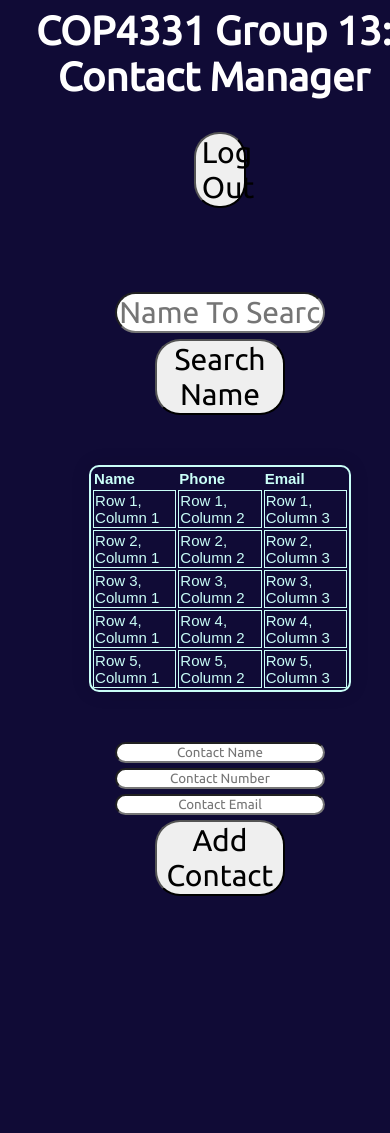
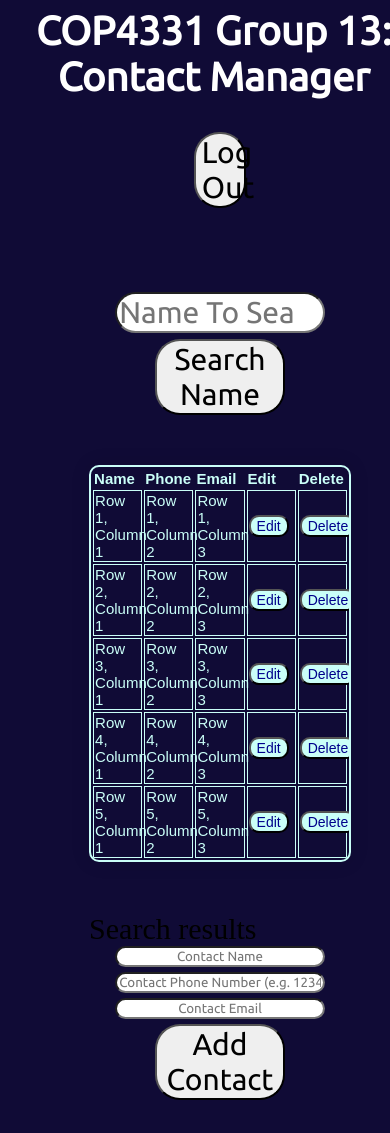
Before and after one commit to CATastrophic141/COP4331-F2023-G13-LAMP, a PHP site: page /html/search.html in a window 390 px wide. Before the commit the page ends 896 px from the top, so only its background shows below. Run offline with PHP 8.4, Linux system fonts and the light colour scheme.

Commit message:
Added columns to search table with buttons for edit/delete contact in each row; yet to create JavaScript to enable functionality. Changed input type of search bar to 'Search', phone number box to 'tel', and email box to 'email'. Added phone number patterns to phone number box; can be removed if they prove to not work.

```diff
--- a/frontend/css/styles_searchPage.css
+++ b/frontend/css/styles_searchPage.css
@@ -89,7 +89,7 @@ body
 	font-size: 30px;
 }
 
-input[type="text"],input[type="password"]{
+input[type="text"],input[type="password"],input[type="search"]{
     border-radius: 25px;
     text-align: center;
     width: 80%;
@@ -140,20 +140,50 @@ select{
     font-family: 'Ubuntu', sans-serif;
 }
 
-#colorSearchResult{
-    display: none;
+#contactNameText{
+    border-radius: 25px;
+    text-align: center;
+    width: 80%;
+    margin-left: 10%;
+    margin-bottom: 2%;
+    font-family: 'Ubuntu', sans-serif;
 }
 
-#colorAddResult{
-    display: inline-block;
-    font-size: 0.8em;
-    width: 90%;
+#contactPhoneNumberText{
+    border-radius: 25px;
     text-align: center;
-    margin-left: 5%;
-    margin-top: 2%;
-    margin-bottom: 1%;
+    width: 80%;
+    margin-left: 10%;
+    margin-bottom: 2%;
     font-family: 'Ubuntu', sans-serif;
-    color: #95060a;
+    color: black;
+}
+
+#contactEmailText{
+    border-radius: 25px;
+    text-align: center;
+    width: 80%;
+    margin-left: 10%;
+    margin-bottom: 2%;
+    font-family: 'Ubuntu', sans-serif;
+}
+
+#editContact{
+    border-radius: 10px;
+    background-color: #cafff8;
+    color: darkblue;
+    text-align: center;
+    font-size: 14px;
+    font-family: Arial, sans-serif;
+}
+
+#deleteContact{
+    border-radius: 10px;
+    background-color: #cafff8;
+    color: darkblue;
+    text-align: center;
+    font-size: 14px;
+    font-family: Arial, sans-serif;
 }
 
 table {
--- a/frontend/html/search.html
+++ b/frontend/html/search.html
@@ -25,10 +25,7 @@
 <div id="accessUIDiv">
 	<br />
 
-	<input type="text" id="searchText" placeholder="Name To Search For"/>
-	<!-- WE STILL NEED TO CHANGE THE "searchColor()" and "addColor()" functions to instead be for the names,
-		 not the colors. Other than that though, this should be good to go for testing. I'll try to work on
-		 making it look nicer or at least a little bit more unique from what Dr. Leinecker showed in class. -->
+	<input type="search" id="searchText" placeholder="Name To Search For"/>
 	<button type="button" id="searchNameButton" class="buttons" onclick="searchContact();"> Search Name </button><br />
 	<span id="contactSearchResult">
 		<table id="contactTable">
@@ -36,39 +33,61 @@
 				<th>Name</th>
 				<th>Phone</th>
 				<th>Email</th>
+				<th>Edit</th>
+				<th>Delete</th>
 			  </tr>
 
 			  <tr>
 				<td>Row 1, Column 1</td>
 				<td>Row 1, Column 2</td>
 				<td>Row 1, Column 3</td>
+				<td><button id="editContact" onclick="editContact(document.getElementById().contactTable)">Edit</button></td>
+				<td><button id="deleteContact" onclick="deleteContact(document.getElementById().contactTable)">Delete</button></td>
+				<!-- Somehow, in the Javascript for these editContact() and deleteContact() functions, we need to find what
+					 row in the table the button is being pressed for. Maybe, when the user clicks the button in the row, we
+					 could somehow keep track of which row they clicked the button in (maybe give the button a unique identifier
+					 number?) delete the element in the "CONTACTS" table of the database (at least for that user in the "USERS"
+					 table, sever their connection to that contact in "CONTACTS"), then delete the table in the row where they clicked
+					 the delete button using the document.getElementById(contactTable).deleteRow(<insert row number here, 0-base-indexed>)
+					 function. Or, it doesn't necessarily have to be in that order, but we do need to somehow keep track of which row
+					 is which as we add the rows into the table after the search function is carried out. -->
 			  </tr>
 			  <tr>
 				<td>Row 2, Column 1</td>
 				<td>Row 2, Column 2</td>
 				<td>Row 2, Column 3</td>
+				<td><button id="editContact" onclick="editContact(document.getElementById().contactTable)">Edit</button></td>
+				<td><button id="deleteContact" onclick="deleteContact(document.getElementById().contactTable)">Delete</button></td>
 			  </tr>
 			  <tr>
 				<td>Row 3, Column 1</td>
 				<td>Row 3, Column 2</td>
 				<td>Row 3, Column 3</td>
+				<td><button id="editContact" onclick="editContact(document.getElementById().contactTable)">Edit</button></td>
+				<td><button id="deleteContact" onclick="deleteContact(document.getElementById().contactTable)">Delete</button></td>
 			  </tr>
 			  <tr>
 				<td>Row 4, Column 1</td>
 				<td>Row 4, Column 2</td>
 				<td>Row 4, Column 3</td>
+				<td><button id="editContact" onclick="editContact(document.getElementById().contactTable)">Edit</button></td>
+				<td><button id="deleteContact" onclick="deleteContact(document.getElementById().contactTable)">Delete</button></td>
 			  </tr>
 			  <tr>
 				<td>Row 5, Column 1</td>
 				<td>Row 5, Column 2</td>
 				<td>Row 5, Column 3</td>
+				<td><button id="editContact" onclick="editContact(document.getElementById().contactTable)">Edit</button></td>
+				<td><button id="deleteContact" onclick="deleteContact(document.getElementById().contactTable)">Delete</button></td>
 			  </tr>
 		  </table>
+		<caption>Search results</caption>
 	</span>
 
 	<input type="text" id="contactNameText" placeholder="Contact Name">
-	<input type="text" id="contactNumberText" placeholder="Contact Number">
-	<input type="text" id="contactEmailText" placeholder="Contact Email">
+	<input type="tel" id="contactPhoneNumberText" placeholder="Contact Phone Number (e.g. 1234567890)"
+	pattern="(([0-9]{10})|(+[1-249][(][0-9]{3}[)][ ]?[0-9]{3}[- ]?[0-9]{4}))$">
+	<input type="email" id="contactEmailText" placeholder="Contact Email">
 	<button type="button" id="addContactButton" class="buttons" onclick="addContact();"> Add Contact </button><br />
 	<span id="contactAddResult"></span>
 </div>
```
